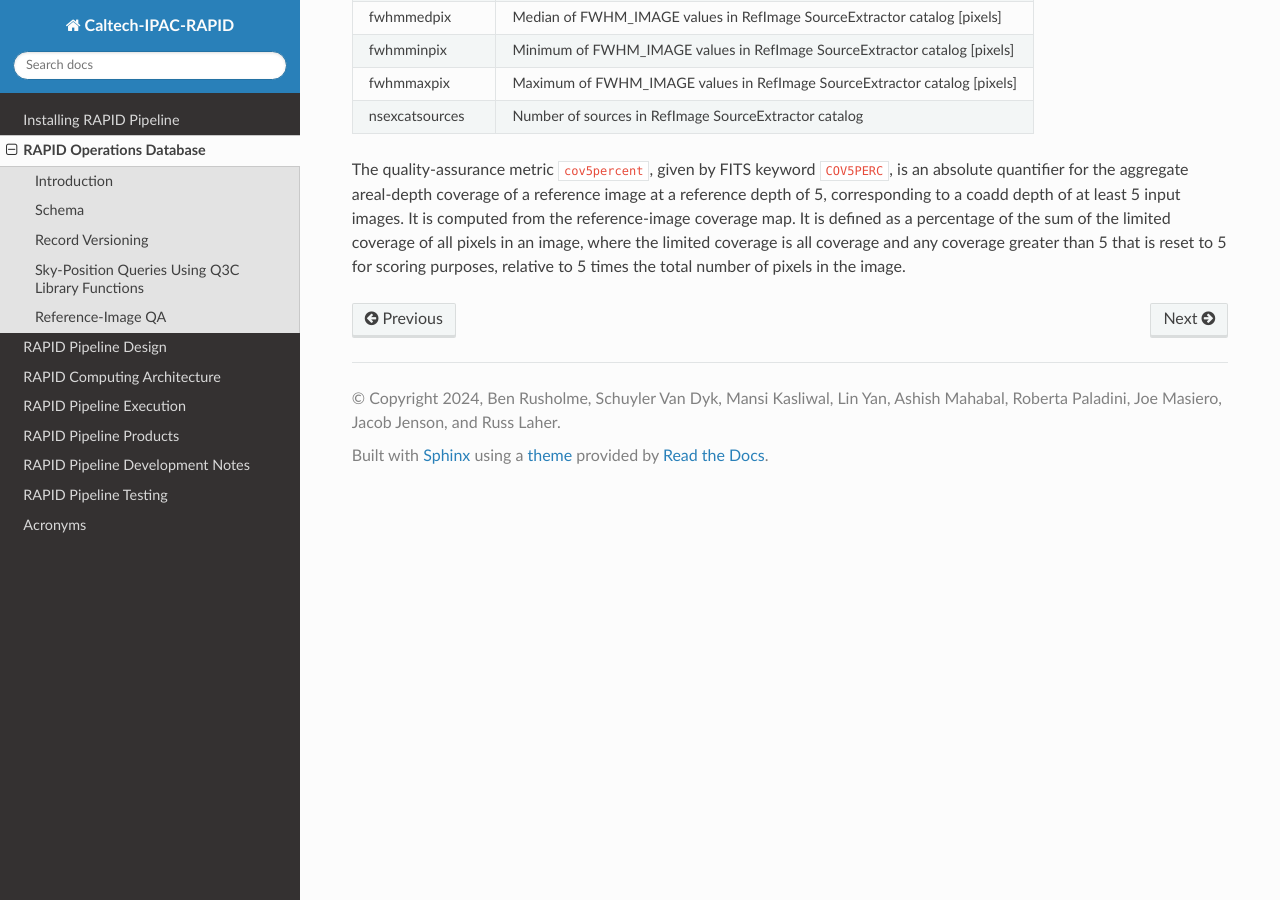
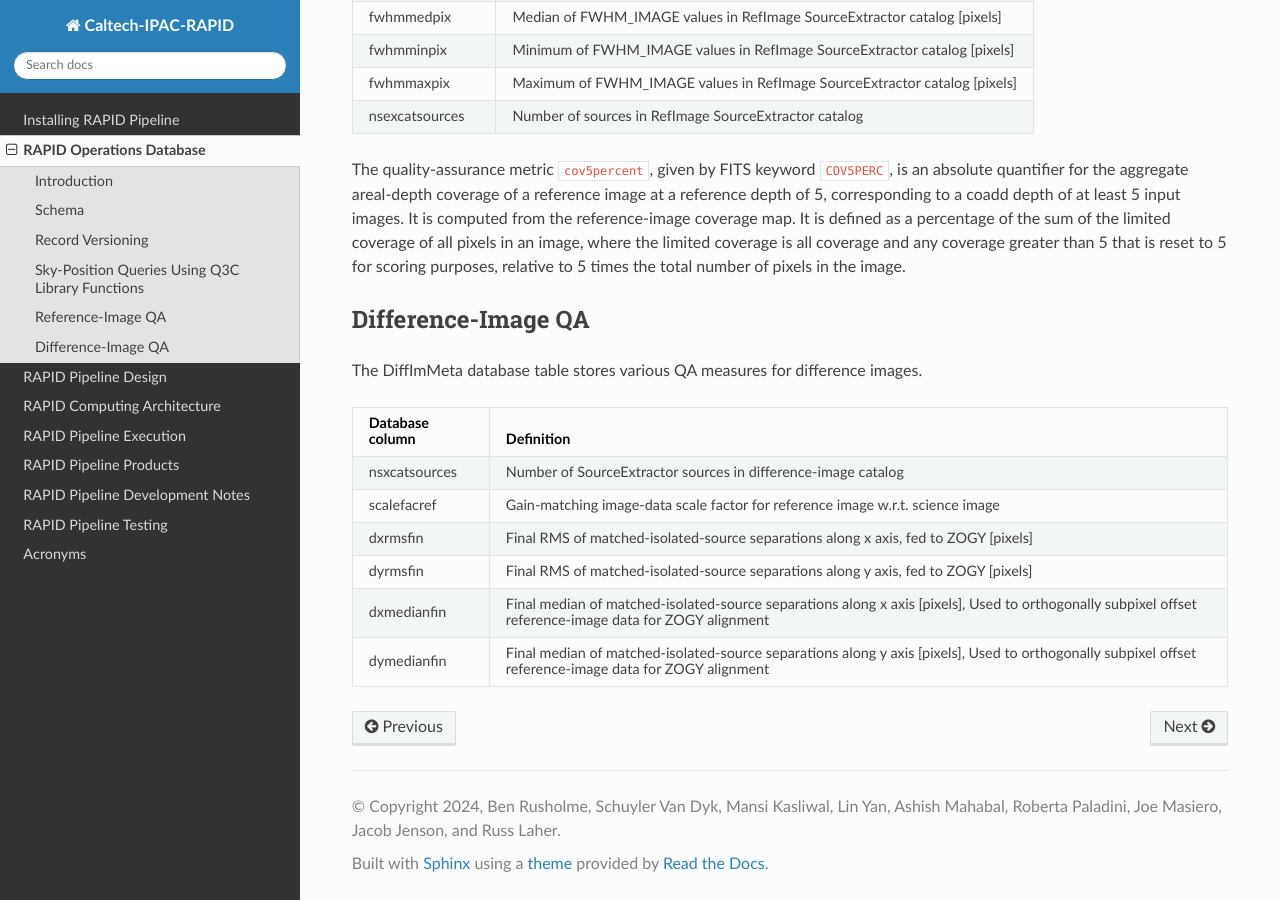
Before and after one commit to Caltech-IPAC/rapid, a Sphinx documentation site: the page built from docs/source/db/db.rst, in a window 1280 px wide and 900 px high, scrolled down 3623 px. Built offline with Sphinx 7.4.7 and the Read the Docs theme 3.1.0, drawn with Linux system fonts in a browser that asks for light colours; formulas are drawn with MathJax 3.

Commit message:
Added section on difference-image QA.

```diff
--- a/docs/source/db/db.rst
+++ b/docs/source/db/db.rst
@@ -153,3 +153,27 @@ It is computed from the reference-image coverage map.
 It is defined as a percentage of the sum of the limited coverage of all pixels in an image,
 where the limited coverage is all coverage and any coverage greater than 5 that is reset to 5
 for scoring purposes, relative to 5 times the total number of pixels in the image.
+
+
+Difference-Image QA
+************************************
+
+The DiffImMeta database table stores various QA measures for difference images.
+
++--------------------+-------------------------------------------------------------------------------------------+
+| Database column    | Definition                                                                                |
++====================+===========================================================================================+
+| nsxcatsources      | Number of SourceExtractor sources in difference-image catalog                             |
++--------------------+-------------------------------------------------------------------------------------------+
+| scalefacref        | Gain-matching image-data scale factor for reference image w.r.t. science image            |
++--------------------+-------------------------------------------------------------------------------------------+
+| dxrmsfin           | Final RMS of matched-isolated-source separations along x axis, fed to ZOGY [pixels]       |
++--------------------+-------------------------------------------------------------------------------------------+
+| dyrmsfin           | Final RMS of matched-isolated-source separations along y axis, fed to ZOGY [pixels]       |
++--------------------+-------------------------------------------------------------------------------------------+
+| dxmedianfin        | Final median of matched-isolated-source separations along x axis [pixels],                |
+|                    | Used to orthogonally subpixel offset reference-image data for ZOGY alignment              |
++--------------------+-------------------------------------------------------------------------------------------+
+| dymedianfin        | Final median of matched-isolated-source separations along y axis [pixels],                |
+|                    | Used to orthogonally subpixel offset reference-image data for ZOGY alignment              |
++--------------------+-------------------------------------------------------------------------------------------+
```
